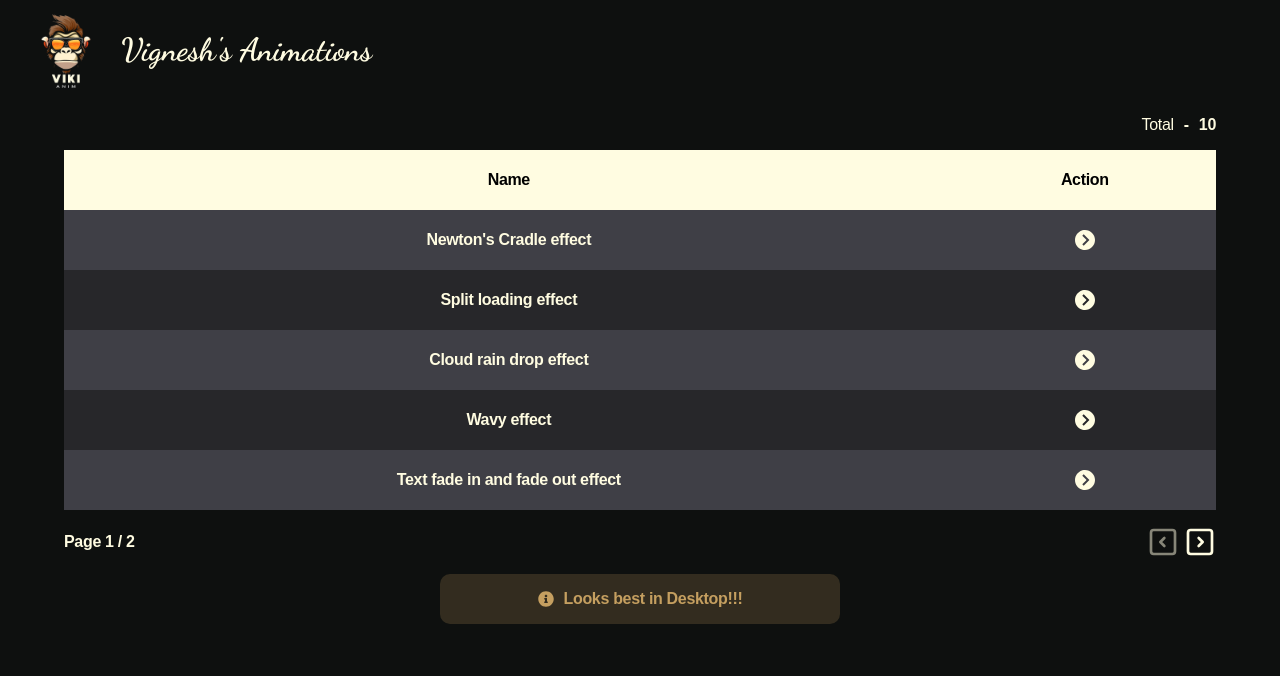
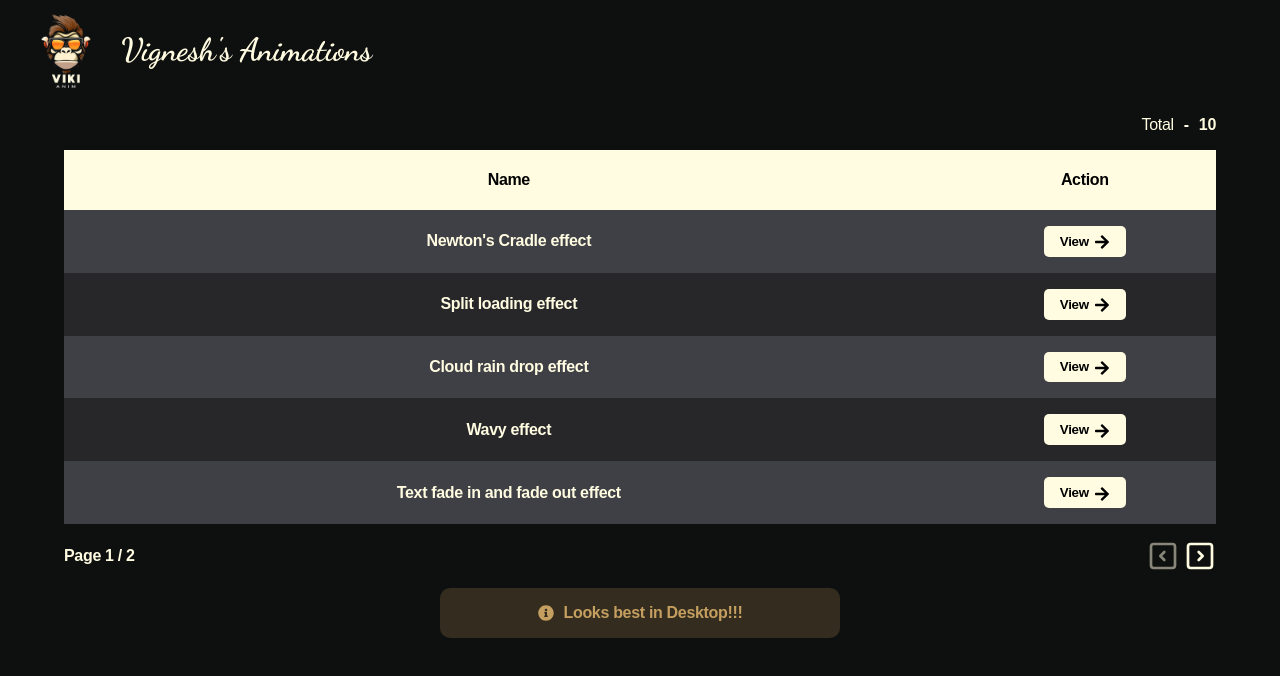
Before and after one commit to Vignesh-Mariappan/vignesh-s-animations, a React (Vite) app: page /animation-list in a window 1280 px wide. Shown: the top 676 px of the page. Built offline with nearby package versions, Linux system fonts and the light colour scheme; a web font is replaced by a local one.

Commit message:
view button added in the table

```diff
--- a/src/pages/AnimationList/AnimationList.jsx
+++ b/src/pages/AnimationList/AnimationList.jsx
@@ -1,9 +1,8 @@
 import { Link } from 'react-router-dom';
 import styles from './AnimationList.module.css';
 
-import { BiSolidChevronRightCircle } from "react-icons/bi";
 import { TbSquareChevronRight, TbSquareChevronLeft } from "react-icons/tb";
-import { FaInfoCircle } from "react-icons/fa";
+import { FaInfoCircle, FaArrowRight } from "react-icons/fa";
 
 import { useEffect, useState } from 'react';
 
@@ -126,7 +125,12 @@ const AnimationList = ({currentPage, setCurrentPage}) => {
                           { row.name }
                           </span>
                         </td>
-                        <td><Link to={`/animation/${row.id}`}><BiSolidChevronRightCircle size="1.5rem" className={`${styles["animationList__tableRow-viewIcon"]}`} color={"rgb(255, 252, 225)"} /></Link></td>
+                        <td><Link to={`/animation/${row.id}`}>
+                            <button className={`${styles["animationList__viewAnim-btn"]} font-semibold`}>
+                              <span>View</span>
+                              <FaArrowRight size="1rem" className={`${styles["animationList__tableRow-viewIcon"]}`} color={"black"} />
+                            </button>
+                        </Link></td>
                     </tr>
                 )
               })
--- a/src/pages/AnimationList/AnimationList.module.css
+++ b/src/pages/AnimationList/AnimationList.module.css
@@ -150,15 +150,6 @@ td a {
     width: 20%;
 }
 
-.animationList__tableRow-viewIcon {
-    cursor: pointer;
-    transition: all .3s;
-}
-
-.animationList__tableRow-viewIcon:hover {
-    transform: scale(1.2);
-}
-
 .animationList__tableRow:nth-of-type(n) {
     background-color: #3f3f46;
 }
@@ -201,12 +192,45 @@ td a {
     align-items: center;
     justify-content: center;
     gap: 10px;
+    z-index: 2;
+    position: relative;
+    overflow: hidden;
+    animation: fadeInUp 1s linear forwards;
+}
+
+.animationList__tableRow td a {
+    text-decoration: none;
+}
+
+.animationList__viewAnim-btn {
+    background: rgb(255, 252, 225);
+    color: black;
+    padding: .4rem 1rem;
+    text-transform: capitalize;
+    outline: none;
+    border: none;
+    border-radius: 5px;
+    cursor: pointer;
+    transition: all .3s;
+    display: flex;
+    align-items: center;
+    justify-content: center;
+    gap: 5px;
+}
+
+.animationList__viewAnim-btn:hover {
+    background: rgba(255, 252, 225, 0.75);
+    transform: scale(1.1);
+}
+
+.animationList__tableRow-viewIcon {
+    margin-top: 2px;
 }
 
 @keyframes fadeInUp {
     from {
-        opacity: 0;
-        transform: translateY(20px);
+        opacity: 0.5;
+        transform: translateY(5px);
     }
 
     to {
```
